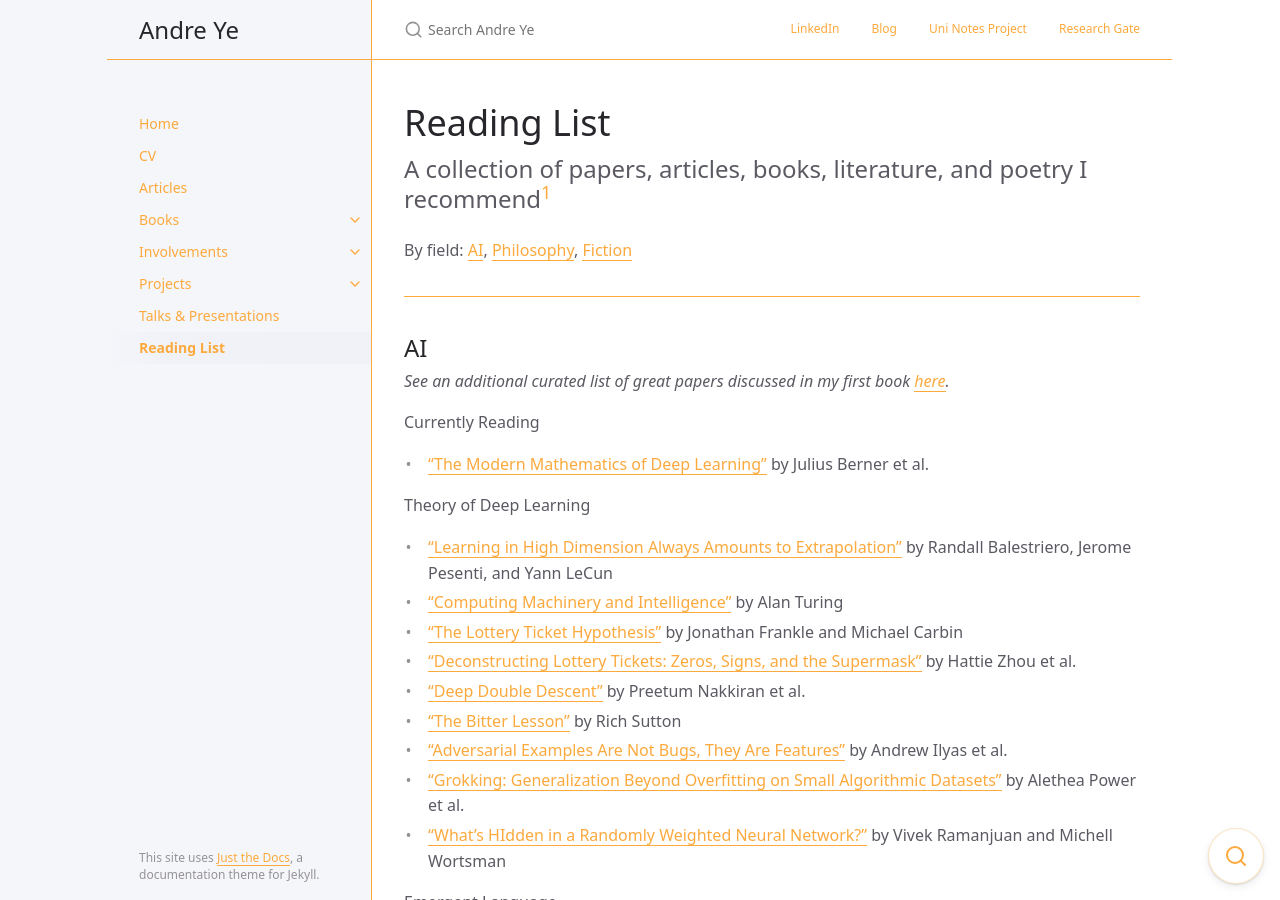
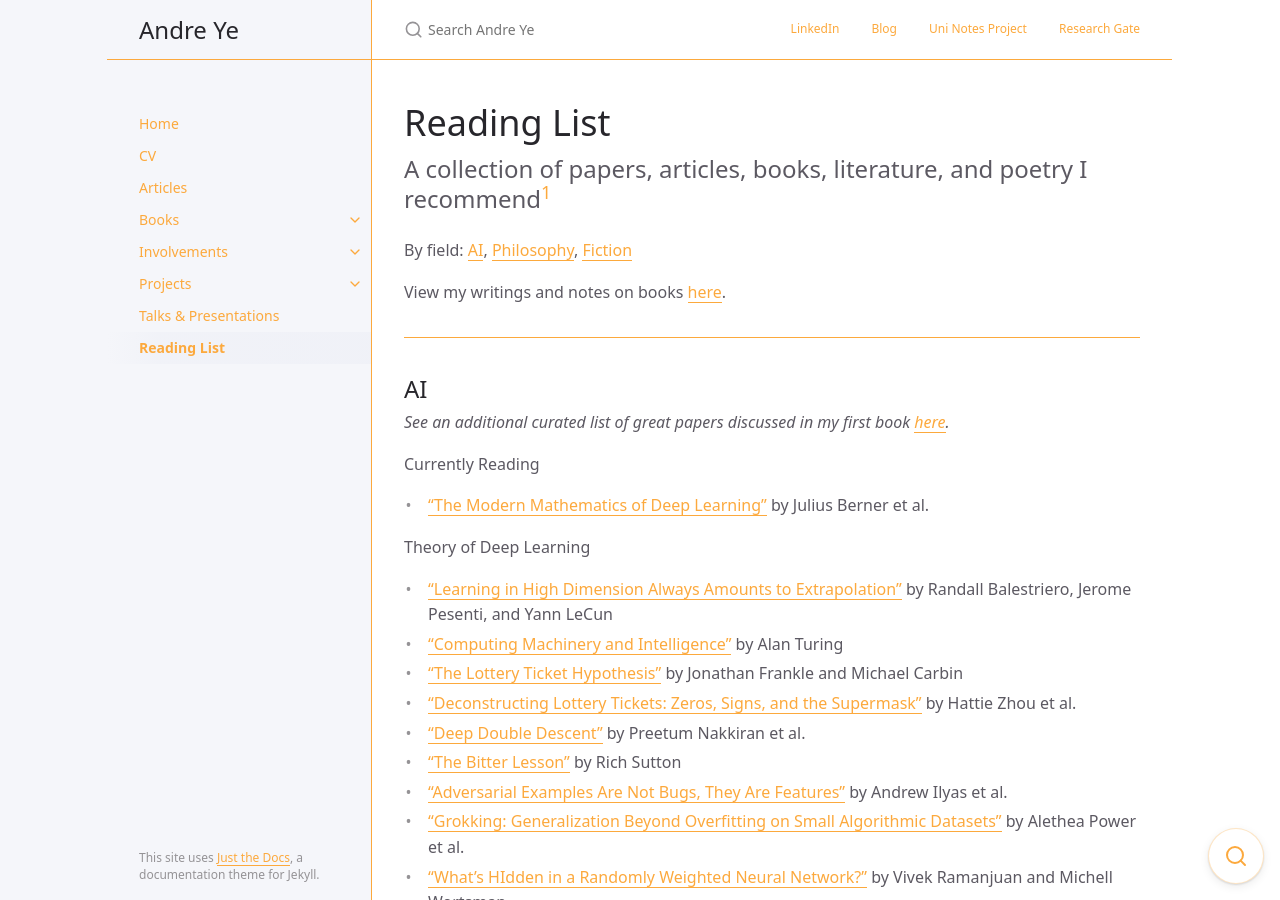
Before and after one commit to andre-ye/andre-ye.github.io-retired, a Jekyll site: the page built from docs/reading-list.md, in a window 1280 px wide and 900 px high. Built offline with Jekyll 4.4.1, drawn with Linux system fonts in a browser that asks for light colours; nearby versions of some CDN libraries.

Commit message:
Update reading-list.md

```diff
--- a/docs/reading-list.md
+++ b/docs/reading-list.md
@@ -12,6 +12,8 @@ A collection of papers, articles, books, literature, and poetry I recommend[^1]
 {: .fs-6 .fw-300 }
 
 By field: [AI](#ai), [Philosophy](#philosophy), [Fiction](#fiction)
+
+View my writings and notes on books [here](https://andre-ye.github.io/pub/){:target="_blank"}.
 
 ---
 
```
